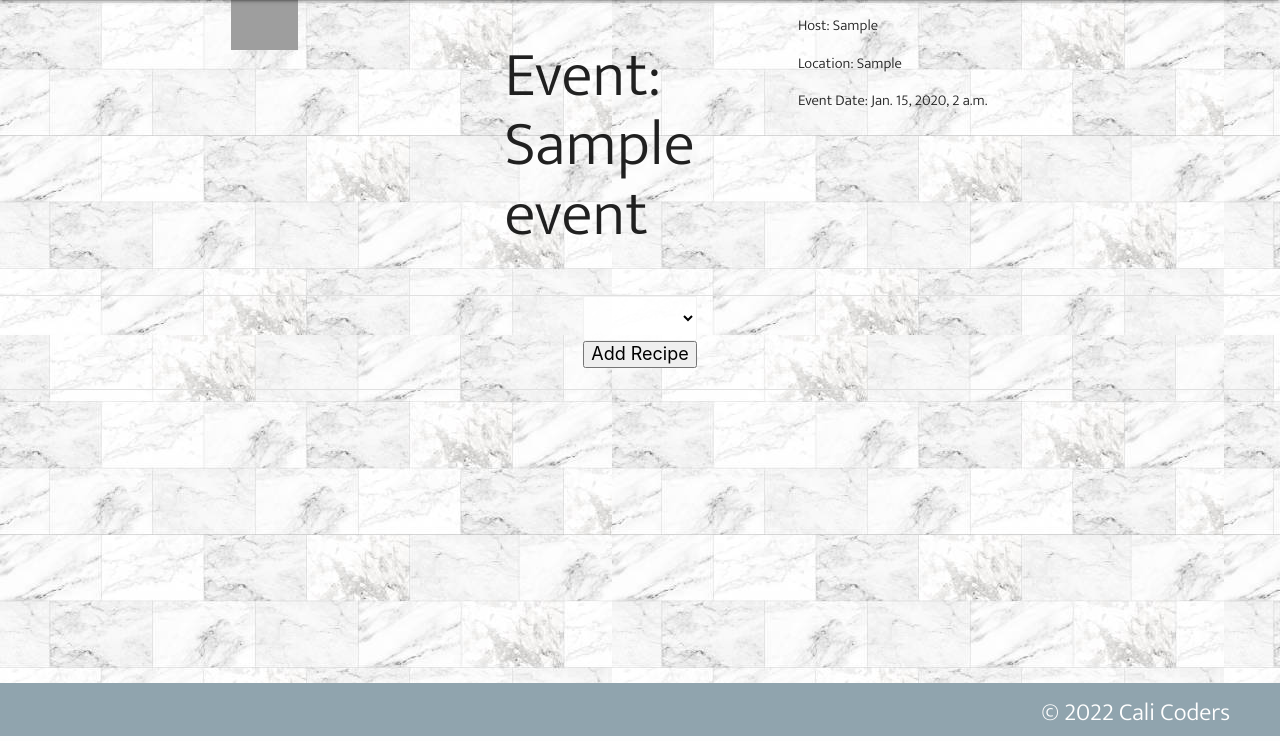
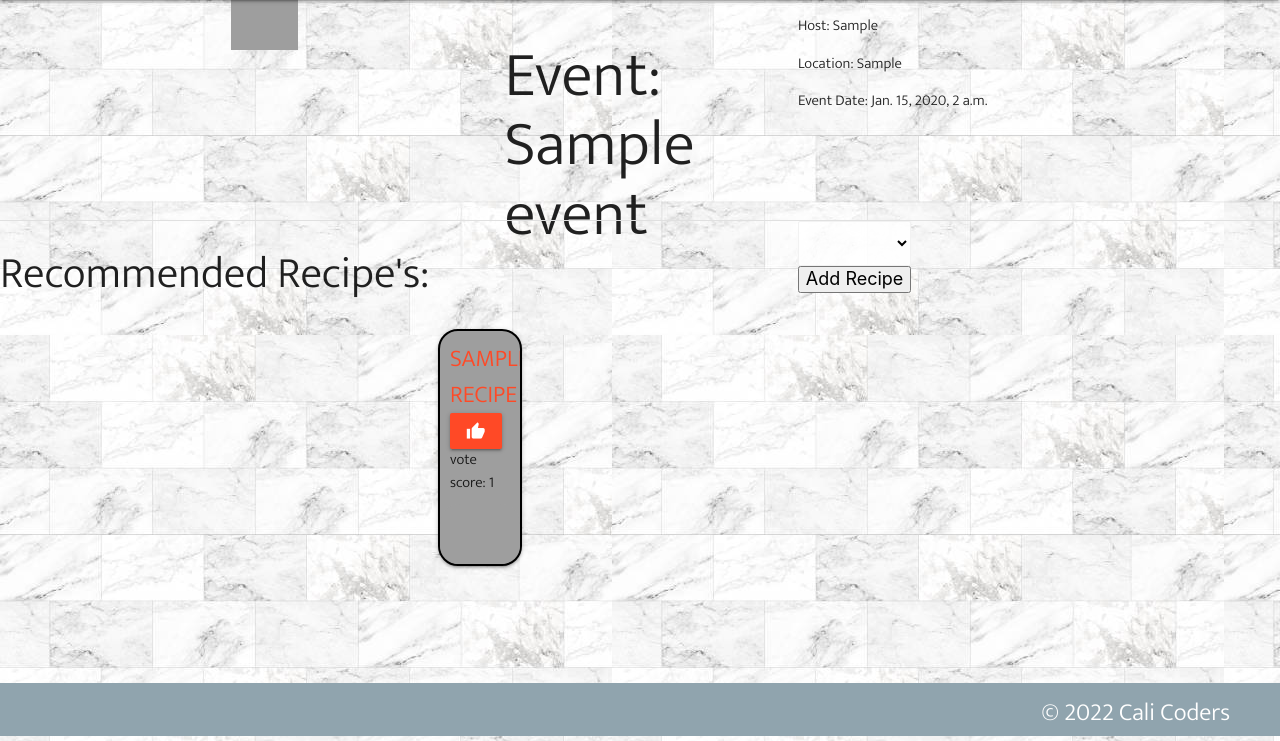
Before and after one commit to adevlinb/fakebuds, a Django app: page /events/1 in a window 1280 px wide. Shown: the part 64-805 px from the top of the page. Run offline with Django 4.2, Linux system fonts and the light colour scheme; a user stored in the database is signed in; tables that the repository leaves empty hold one stand-in row (values such as "Sample post"); lists and menus that the app fills with data are empty; some libraries are stand-ins or nearby versions; grey boxes are pictures that could not be loaded.

Commit message:
updates css improvements

```diff
--- a/main_app/static/css/style.css
+++ b/main_app/static/css/style.css
@@ -17,20 +17,6 @@ footer.page-footer {
   text-align: right;
 }
 
-/* .recipe-card {
-  border-radius: 20px;
-  max-width: 200px;
-} */
-
-/* .card_image {
-  border-radius: 15px;
-  max-width: 300px;
-} */
-
-/* .group_margin {
-  margin: 20px;
-} */
-
 .home_background {
   background-image: url("../images/main_img1.jpeg");
   height: 250px;
@@ -39,8 +25,8 @@ footer.page-footer {
 }
 
 .taste_title {
+  text-align: center;
   margin-top: 0;
-  margin-left: 17%;
   color: white;
   font-family: 'Indie Flower', cursive;
   font-size: 50px;
@@ -49,6 +35,7 @@ footer.page-footer {
 
 .land_icon {
   text-align: center;
+
   margin: none;
 }
 
@@ -61,30 +48,11 @@ h5 {
   text-align: center;
 }
 
-/* .card {
-  background-image: url("../images/bamboo12.png");
-  background-size: contain;
-} */
-
-/* p {
-  font-weight: 900;
-  font-size: larger;
-} */
-
 .landing_titles {
   background-color: rgba(0, 0, 0, 0.5);
   align-items: center;
   justify-content: center;
 }
-
-/* .required-field {
-  font-size: x-large;
-  color: black;
-} */
-
-/* #group-detail {
-  margin: 20px;
-} */
 
 #footer {
   margin: 40px;
@@ -95,14 +63,18 @@ h5 {
 }
 
 .image {
-  object-fit: contain;
-  max-width: fit-content;
+  /* object-fit: scale-down; */
+  /* max-width: fit-content; */
+  /* display: block;
+  margin: auto;
+  width: 30%; */
 }
 
 .main-image {
   max-height: 50px;
   vertical-align: middle;
   margin: 0 20px;
+
 }
 
 #welcome {
@@ -113,6 +85,7 @@ h5 {
 
 .card-title {
   color: #ff4926;
+  text-transform: uppercase;
 }
 
 .btn {
@@ -123,18 +96,44 @@ h5 {
   background-color: #90a4ae
 }
 
- .card,  .card-panel {
+.row {
+  height: 50vh;
+}
+
+img {
+  /* text-align: center; */
+  max-height: 50%;
+  width: auto;
+  max-width: 100%;
+  object-fit: fill;
+  object-position: center;
+}
+
+ .card, .card-panel {
   background-image: url("../images/bamboo12.png");
   background-size: contain;
   border-radius: 20px;
-  max-width: 400px;
+  max-width: 50vw;
   border-style: solid;
   border-width: 2px;
   border-color: black;
+  contain: content;
+  overflow: none;
 }
 .card-image, .card-reveal, .card-content {
   background-image: url("../images/bamboo12.png");
   background-size: contain;
+}
+
+.card-content {
+  padding: 20px !important;
+  padding-top: 10px !important;
+}
+
+
+.image-card {
+  text-align: center;
+  object-position: center;
 }
 
 .in-flex {
--- a/main_app/templates/events/detail.html
+++ b/main_app/templates/events/detail.html
@@ -18,7 +18,12 @@
         </div>
     </div>
     <div class="divider"></div>
-    <div class="row">
+
+    <div class="in-flex">
+        <h3>Recommended Recipe's:</h3>
+
+        <div class="row" style="max-height: 10vh;">
+
             <form action="{% url 'assoc_recipe' event.id  %}" method="POST">
                 {% csrf_token %}
                 <select name="recipes" class="add-recipe">
@@ -30,19 +35,25 @@
                 <input type="submit" value="Add Recipe">
             </form>
         </div>
-    <div class="divider"></div>
+
+    </div>
 
     <div class="row">
 
-        <!-- {% if recipes_in_event.count %}
+        {% if recipes_in_event.count %}
             {% for recipe in recipes_in_event %}
-                <div class="col s3 m6 l8 xl8">
-                    <div class="card" style="border-radius: 20px;">
+                <div class="col s3 m3 l3 xl3">
+                    <div class="card" style="border-radius: 20px; max-height: 40vh;">
+                        <div style="padding: 10px;">
                             <a href="{{ recipe.url }}" target="_blank">
-                            <div class="card-content" style="border-radius: 20px;">
                                 <span class="card-title" style="border-radius: 20px;">{{ recipe.title }}</span>
+                            </a>
+                            <form action="{% url 'vote_up' event.id recipe.id %}" method="POST">
+                                {% csrf_token %}
+                                <button type="submit" class="btn"><i class="large material-icons">thumb_up</i></button>
+                            </form>
+                            <div>vote score: {{ tally | get_item:recipe.id }}</div>
                         </div>
-                        </a>
                         {% for photo in recipe.photorecipe_set.all %}
                         <div class="card-image" style="border-radius: 20px;">
                             <img style="border-radius: 20px;" src="{{photo.url}}">
--- a/main_app/templates/groups/index.html
+++ b/main_app/templates/groups/index.html
@@ -8,11 +8,11 @@
 
     <div class="row">
         {% for group in groups %}
-        <div class="col s12 m8 l6 xl6">
+        <div class="col s3 m3 l3 xl3" >
             <div class="card">
                 {% for photo in group.photogroup_set.all %}
-                <div class="card-image waves-effect waves-block waves-light" style="border-radius: 15px;">
-                    <img src="{{photo.url}}" style="border-radius: 15px;">
+                <div class="image-card" class="card-image waves-effect waves-block waves-light" style="border-radius: 15px;">
+                    <img src="{{photo.url}}" style="border-radius: 15px; max-height: 30vh;">
                 </div>
                 {% endfor %}
                 <div class="card-content" style="border-radius: 15px;">
--- a/main_app/templates/recipes/index.html
+++ b/main_app/templates/recipes/index.html
@@ -14,8 +14,8 @@
 
                 {% if recipes.count %}
                 {% for recipe in recipes %}
-                <div class="col s3 m6 l8 xl8">
-                    <div class="card" style="border-radius: 20px;">
+                <div class="col s3 m3 l3 xl3">
+                    <div class="card" style="border-radius: 20px; max-height: 35vh;">
                         <a href="{{ recipe.url }}" target="_blank">
                             <div class="card-content" style="border-radius: 20px;">
                                 <span class="card-title" style="border-radius: 20px;">{{ recipe.title }}</span>
```
Also changed, not shown: other parts of main_app/templates/events/detail.html (+2 -34 lines), main_app/templates/groups/detail.html (+4 -4 lines). Lines whose indentation alone changed are shown as unchanged.
